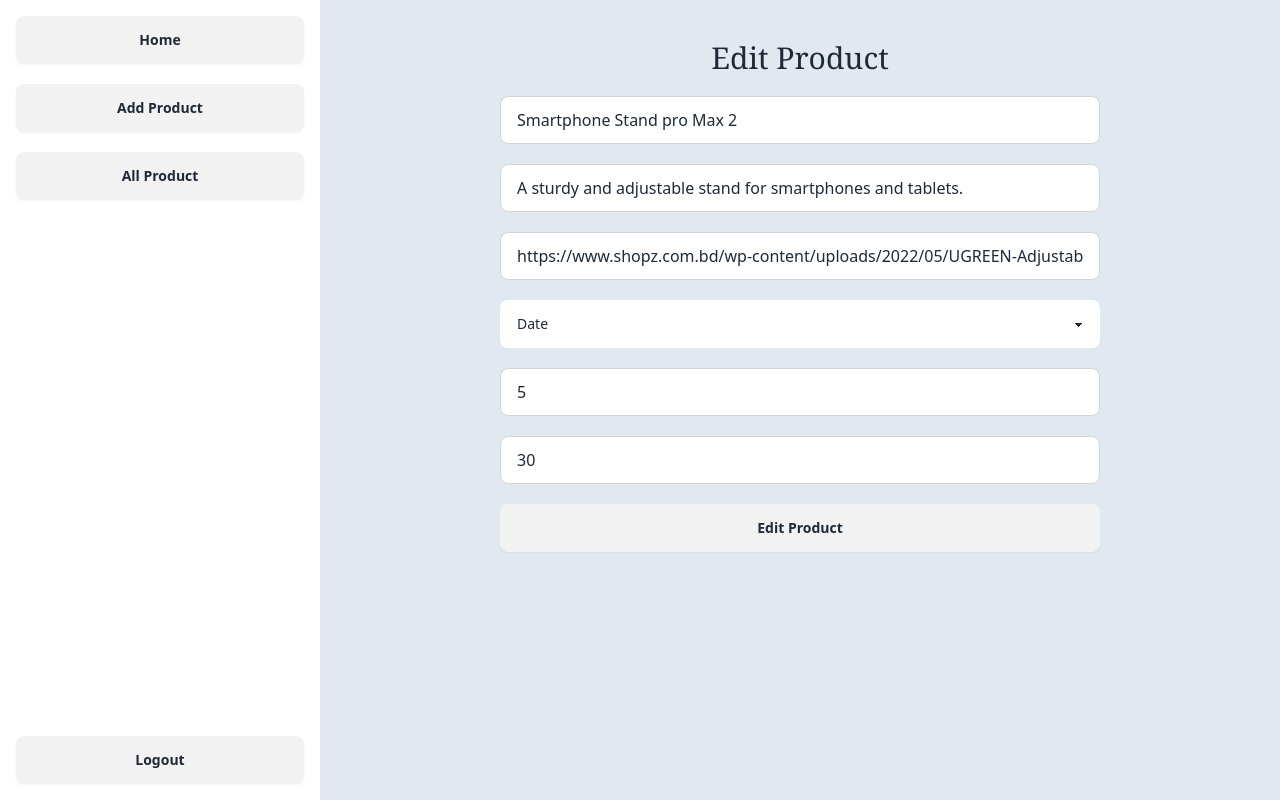
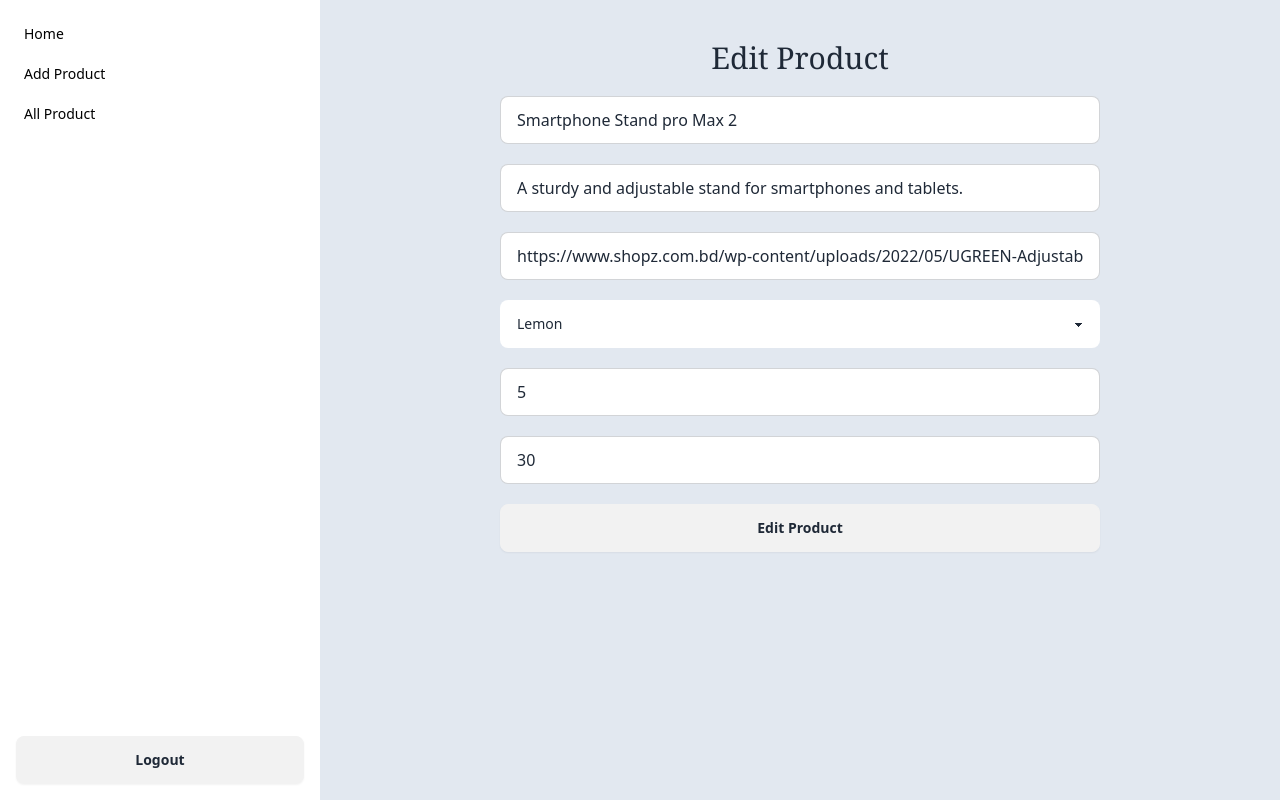
Before and after one commit to mizanor21/practice-react-project, a React (Vite) app: page /dashboard/edit-product/P002 in a window 1280 px wide. Built offline with nearby package versions, Linux system fonts and the light colour scheme; no server answers; data requests are answered from the project's data file; sample sign-in values are in the browser's storage.

Commit message:
[DONE] Dashboard navlink part edited

```diff
--- a/db.json
+++ b/db.json
@@ -4,7 +4,7 @@
       "name": "Smartphone Stand pro Max 2",
       "description": "A sturdy and adjustable stand for smartphones and tablets.",
       "image_url": "https://www.shopz.com.bd/wp-content/uploads/2022/05/UGREEN-Adjustable-Aluminum-Phone-Holder-1.jpg",
-      "category": "date",
+      "category": "lemon",
       "price": "5",
       "stock_quantity": "30",
       "id": "P002"
@@ -13,8 +13,8 @@
       "name": "Bluetooth Headphones",
       "description": "Noise-cancelling over-ear headphones with superior sound quality.",
       "image_url": "https://static-01.daraz.com.bd/p/a219208ccdfb5957c79d1e33edae6f09.jpg_750x750.jpg_.webp",
-      "category": "apple",
-      "price": "950",
+      "category": "Select option",
+      "price": "800",
       "stock_quantity": "75",
       "id": "P003"
     }
--- a/src/components/Dashboard/Dashboard.jsx
+++ b/src/components/Dashboard/Dashboard.jsx
@@ -6,11 +6,15 @@ const Dashboard = () => {
   const logout = () => {
     signOut(auth);
   };
+
+  const linkClasses = ({ isActive }) =>
+    isActive ? "text-blue-500 font-bold" : "text-black";
+
   return (
     <div className="drawer lg:drawer-open">
       <input id="my-drawer-2" type="checkbox" className="drawer-toggle" />
       <div className="drawer-content bg-slate-200">
-        <Outlet></Outlet>
+        <Outlet />
         <label
           htmlFor="my-drawer-2"
           className="btn btn-primary drawer-button lg:hidden"
@@ -26,19 +30,19 @@ const Dashboard = () => {
         ></label>
         <ul className="menu p-4 w-80 min-h-full bg-base-400 text-base-content flex flex-col justify-between">
           {/* Sidebar content here */}
-          <div className="flex flex-col gap-5">
-            <NavLink to={"/dashboard"} className={"btn"}>
+          <div className="flex menu flex-col gap-5">
+            <NavLink to="/" className={linkClasses}>
               Home
             </NavLink>
-            <NavLink to={"/dashboard/add-product"} className={"btn"}>
+            <NavLink to="/dashboard/add-product" className={linkClasses}>
               Add Product
             </NavLink>
-            <NavLink to={"/dashboard/all-product"} className={"btn"}>
+            <NavLink to="/dashboard/all-product" className={linkClasses}>
               All Product
             </NavLink>
           </div>
-          <div className="">
-            <NavLink onClick={logout} to={"/"} className={"btn w-full"}>
+          <div>
+            <NavLink onClick={logout} to="/" className="btn w-full">
               Logout
             </NavLink>
           </div>
--- a/src/components/Dashboard/EditProduct.jsx
+++ b/src/components/Dashboard/EditProduct.jsx
@@ -82,7 +82,7 @@ const EditProduct = () => {
             defaultValue={category}
             className="select lg:w-[600px]"
           >
-            <option disabled selected>
+            <option value="" disabled>
               Select option
             </option>
             <option value="apple">Apple</option>
@@ -113,8 +113,6 @@ const EditProduct = () => {
             <option value="blackberry">Blackberry</option>
             <option value="coconut">Coconut</option>
             <option value="dragonfruit">Dragonfruit</option>
-            <option value="elderberry">Elderberry</option>
-            <option value="fig">Fig</option>
           </select>
           {errors.category && (
             <small className="text-red-600">{errors.category.message}</small>
```
